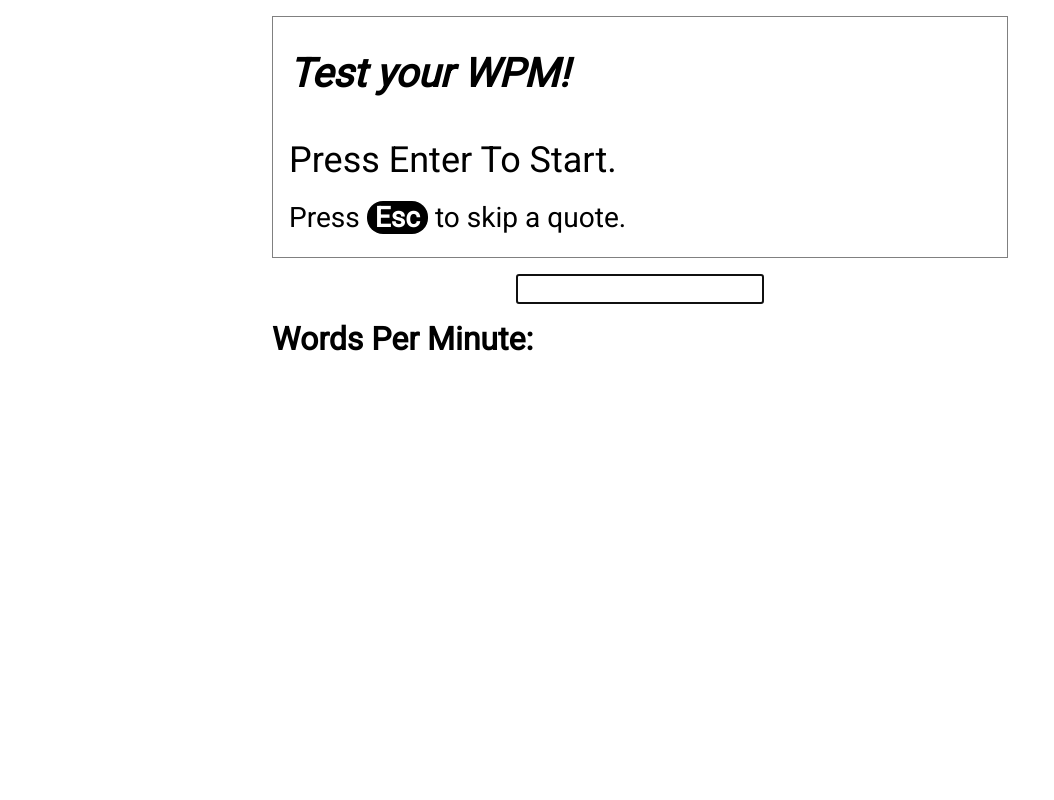
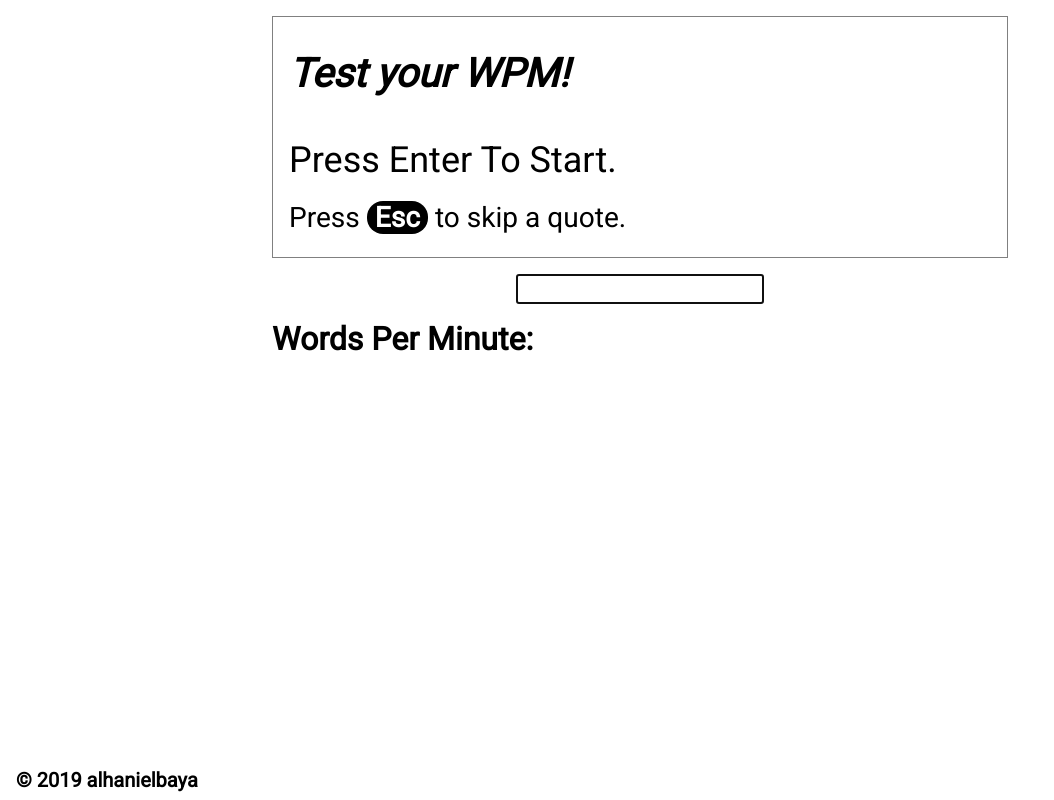
Before and after one commit to AlStrom201/typing-test, a website: page dist/index.html in a window 1280 px wide. Shown: the whole page, without its empty margins (0-1054 px from the left). Drawn offline with Linux system fonts and the light colour scheme; no server answers.

Commit message:
fixed copyright

```diff
--- a/dist/index.html
+++ b/dist/index.html
@@ -49,6 +49,10 @@
       </div>
     </div>
 
+    <div class="copyright">
+      © 2019
+      <a href="https://github.com/alhanielbaya" target="_blank">alhanielbaya</a>
+    </div>
     <script src="script.js"></script>
   </body>
 </html>
```
